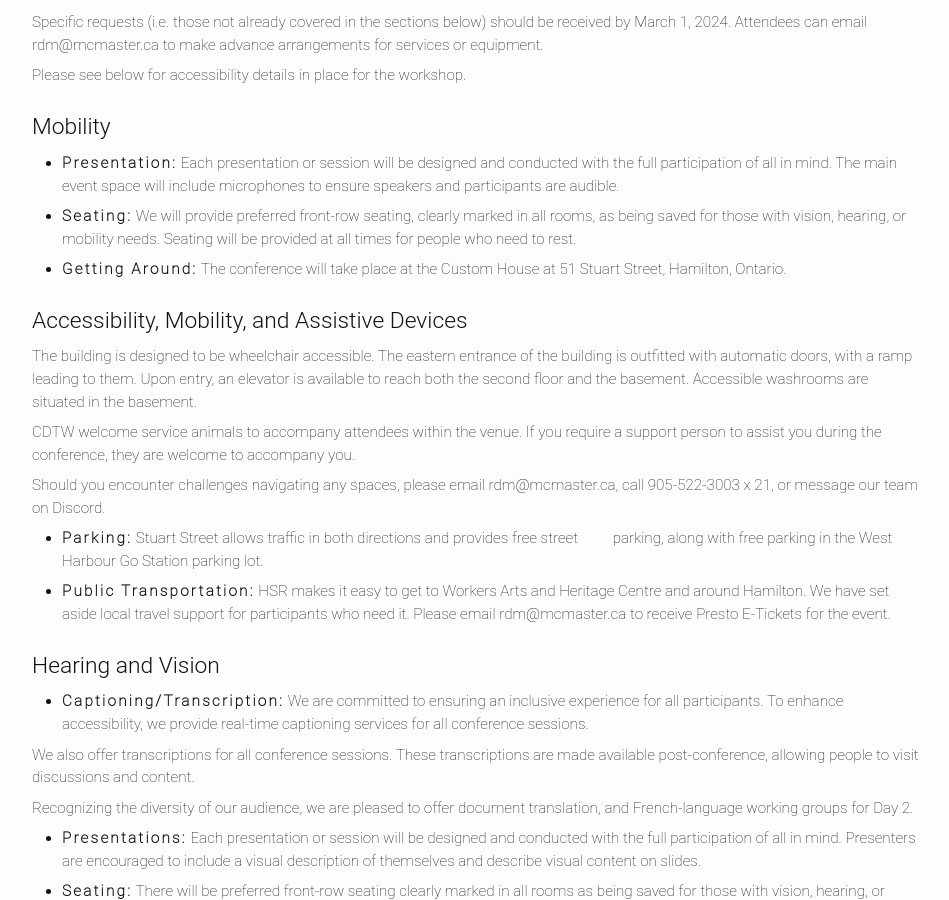
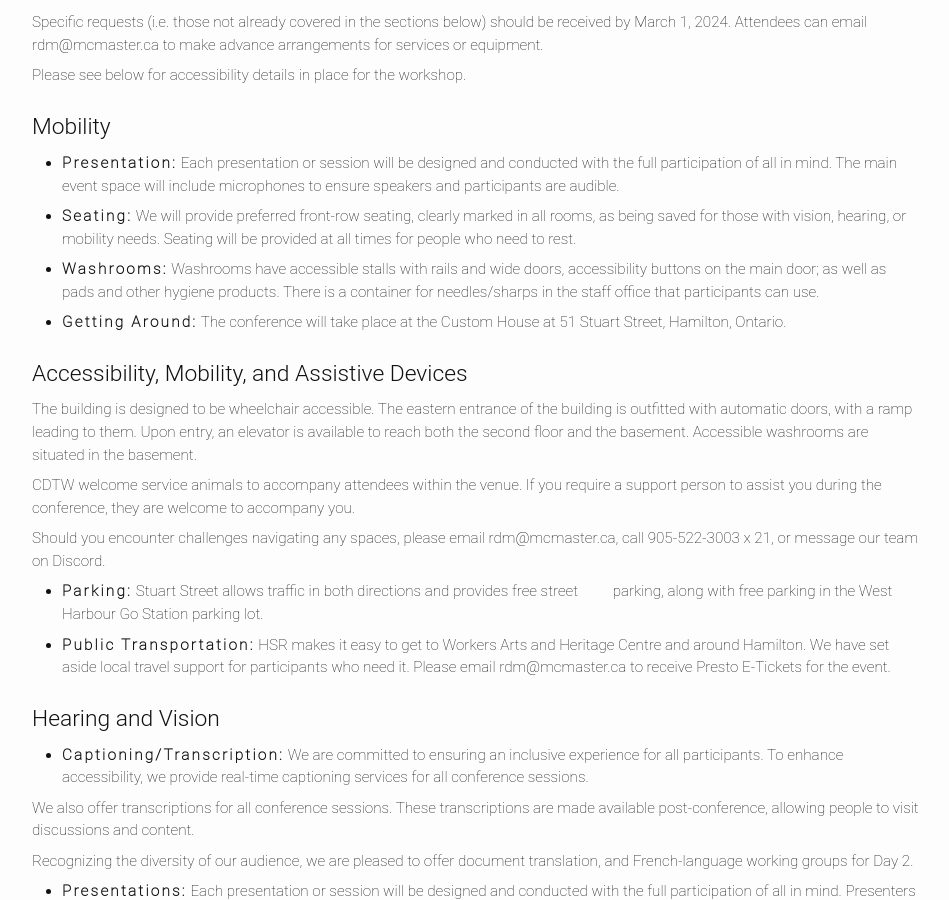
Before and after one commit to Community-Data-Toolkits-Workshop/CDTW, a Jekyll site: the page built from accessibility.md, in a window 1280 px wide and 900 px high, scrolled down 336 px. Shown: the whole window, without its empty margins (163-1112 px from the left). Built offline with Jekyll 4.4.1, drawn with Linux system fonts in a browser that asks for light colours.

Commit message:
Update accessibility.md

```diff
--- a/accessibility.md
+++ b/accessibility.md
@@ -17,6 +17,8 @@ Please see below for accessibility details in place for the workshop.
 - **Presentation:** Each presentation or session will be designed and conducted with the full participation of all in mind. The main event space will include microphones to ensure speakers and participants are audible.
 
 - **Seating:** We will provide preferred front-row seating, clearly marked in all rooms, as being saved for those with vision, hearing, or mobility needs. Seating will be provided at all times for people who need to rest.
+
+- **Washrooms:** Washrooms have accessible stalls with rails and wide doors, accessibility buttons on the main door; as well as pads and other hygiene products. There is a container for needles/sharps in the staff office that participants can use.
 
 - **Getting Around:** The conference will take place at the Custom House at 51 Stuart Street, Hamilton, Ontario.
 
```
